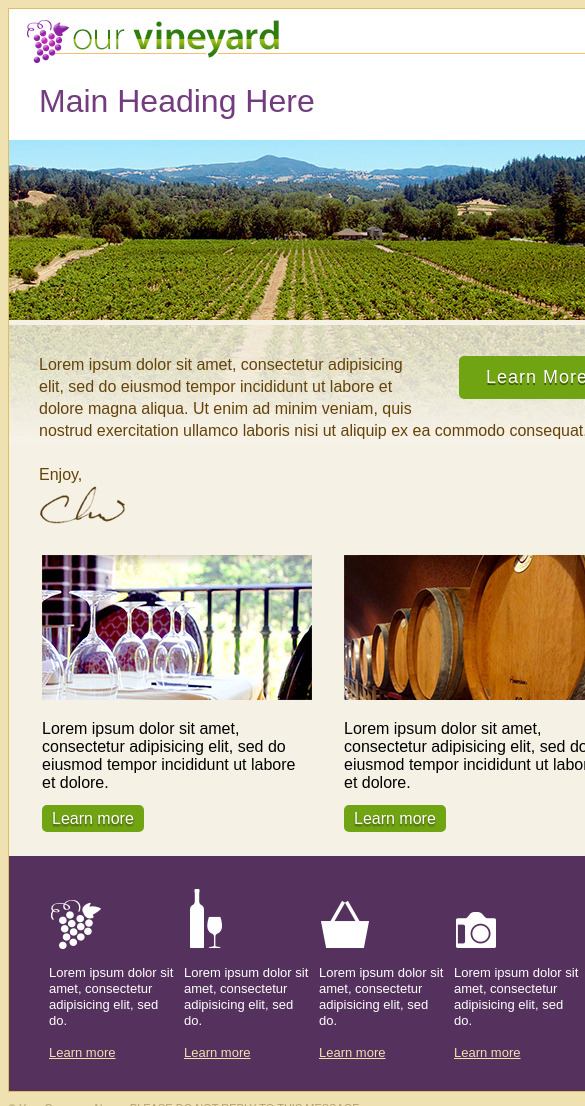
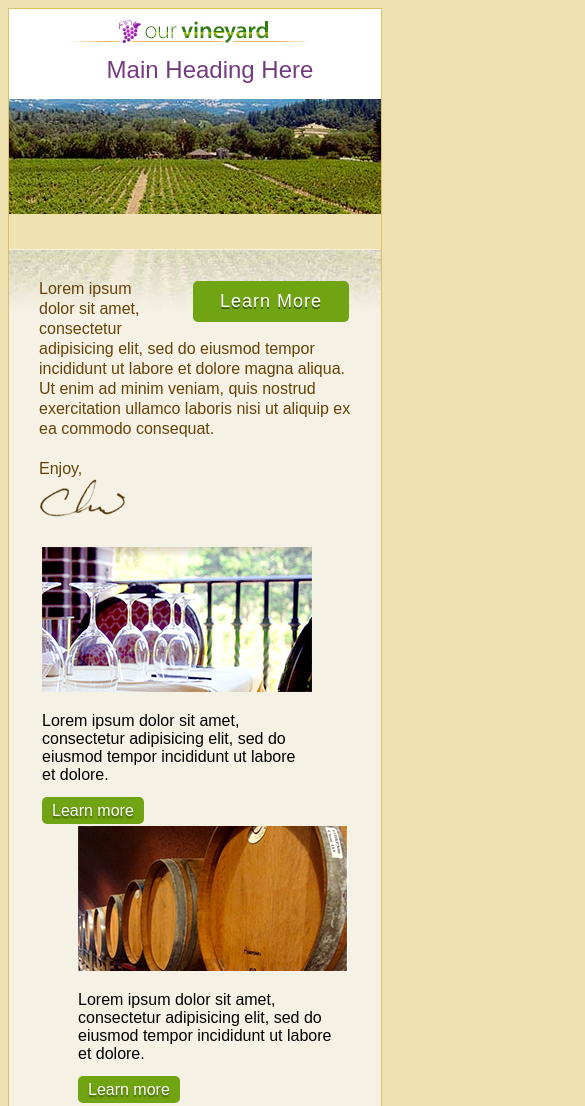
Before and after one commit to jleonardo8091/myemail, a plain HTML site: page index.html in a window 390 px wide. Shown: the top 1106 px of the page, 585 px wide, since content can reach past the window. Drawn offline with Linux system fonts and the light colour scheme.

Commit message:
Update index.html
update 1

```diff
--- a/index.html
+++ b/index.html
@@ -3,7 +3,32 @@
 <head>
 	<meta http-equiv="Content-Type" content="text/html; charset=utf-8">
 	<style type="text/css">
-		/* css goes here */
+
+		@media	only screen and (max-width: 660px){
+			table.container	{ width: 480px !important; }
+			td.logo img { display: none; }
+			td.logo { background: #fff url(images/logo_medium.gif) no-repeat 10px 10px; height: 45px; }
+			td.headline{ padding: 5px 0px 0px 30px !important; }
+			td.headline h1{ font-size: 28px !important; }
+
+			td.banner img { display: none; }
+			td.banner { width: 480px; height: 150px; background: url(images/banner_medium.jpg) no-repeat 0px 0px;}
+
+		}
+
+		@media	only screen and (max-width: 510px){
+			table.container	{ width: 100% !important; }
+			td.container td { border: none !important; }
+			td.logo { background: #fff url(images/logo_small.gif) no-repeat center 10px; height: 45px; height: 32px;  }
+
+			td.headline h1 { font-size: 24px !important; text-align: center; }
+			td.banner { max-height: 115px; background: url(images/banner_small.jpg) no-repeat right 0px; }
+
+			td.content { line-height: 20px !important;padding-bottom: 10px !important; background: #f5f2e5 url(images/banner_small_ghost.jpg) no-repeat right 0px !important; }
+			td.footer { padding: 20px 30px !important; }
+
+		}
+
 	</style>
 </head>
 <body bgcolor="#efe1b0">
```
